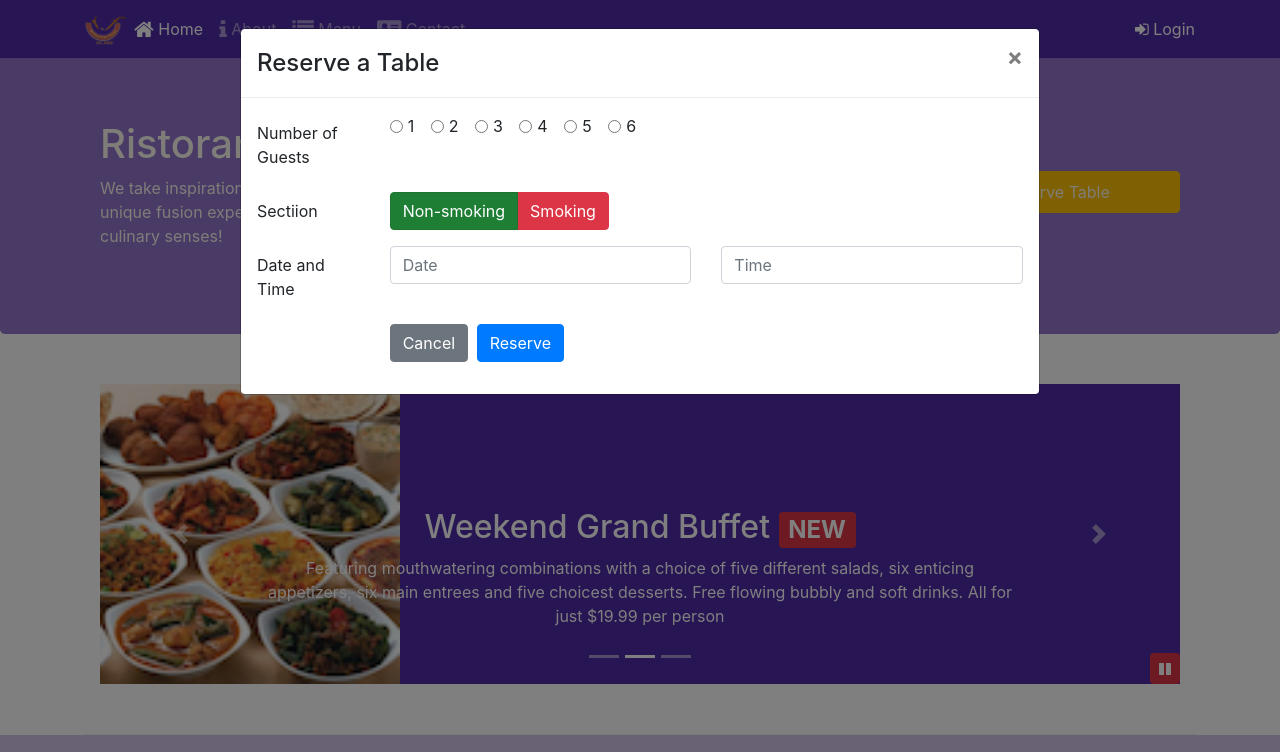
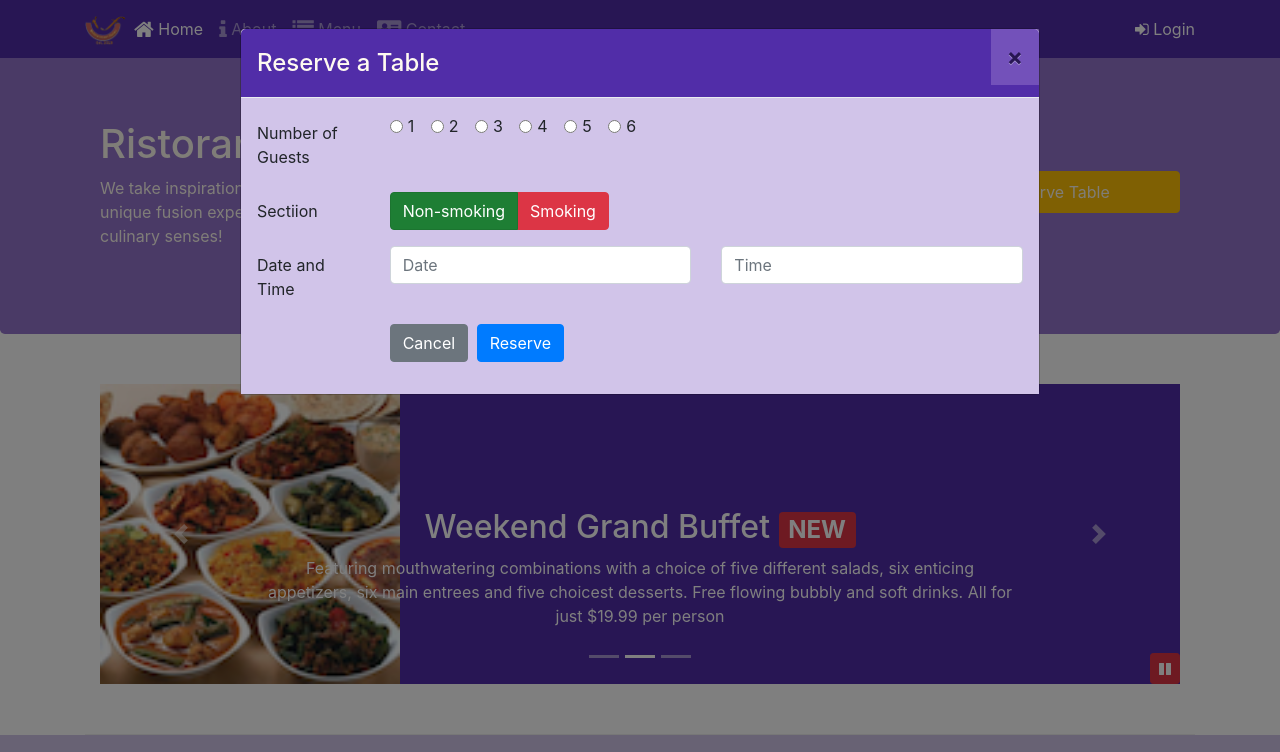
Before and after one commit to learningstuffz/bootstrap4-learn, a website: page index.html in a window 1280 px wide. Both pictures are taken after a click on the button "Reserve Table". Shown: the top 752 px of the page. Drawn offline with nearby package versions, Linux system fonts and the light colour scheme.

Commit message:
Complete final assignment

```diff
--- a/css/styles.scss
+++ b/css/styles.scss
@@ -73,3 +73,22 @@ body{
     position: absolute;
     bottom: 0px;
 }
+
+.modal-header {
+    background: $background-dark;
+
+    .modal-title {
+        color: floralwhite;
+    }
+    [data-dismiss] {
+        background: $background-light;
+    }
+}
+
+.modal-body {
+    background: $background-pale;
+}
+
+.id-login {
+    cursor: pointer;
+}
--- a/index.html
+++ b/index.html
@@ -17,26 +17,6 @@
 </head>
 
 <body>
-    <nav class="navbar navbar-dark navbar-expand-sm fixed-top">
-        <div class="container">
-            <button class="navbar-toggler" type="button" data-toggle="collapse" data-target="#Navbar">
-                <span class="navbar-toggler-icon"></span>
-            </button>
-            <a class="navbar-brand mr-auto" href="#"><img src="img/logo.png" height="30" width="41"></a>
-            <div class="collapse navbar-collapse" id="Navbar">
-                <ul class="navbar-nav mr-auto">
-                    <li class="nav-item active"><a class="nav-link" href="#"><span class="fa fa-home fa-lg"></span> Home</a></li>
-                    <li class="nav-item"><a class="nav-link" href="./aboutus.html"><span class="fa fa-info fa-lg"></span> About</a></li>
-                    <li class="nav-item"><a class="nav-link" href="#"><span class="fa fa-list fa-lg"></span> Menu</a></li>
-                    <li class="nav-item"><a class="nav-link" href="./contactus.html"><span class="fa fa-address-card fa-lg"></span> Contact</a></li>
-                </ul>
-                <span class="navbar-text">
-                    <a data-toggle="modal" data-target="#loginModal">
-                    <span class="fa fa-sign-in"></span> Login</a>
-                </span>
-            </div>
-        </div>
-    </nav>
     <!--Login Modal-->
     <div id="loginModal" class="modal fade" role="dialog">
         <div class="modal-dialog modal-lg" role="content">
@@ -148,6 +128,27 @@
             </div>
         </div>
     </div>
+
+    <nav class="navbar navbar-dark navbar-expand-sm fixed-top">
+        <div class="container">
+            <button class="navbar-toggler" type="button" data-toggle="collapse" data-target="#Navbar">
+                <span class="navbar-toggler-icon"></span>
+            </button>
+            <a class="navbar-brand mr-auto" href="#"><img src="img/logo.png" height="30" width="41"></a>
+            <div class="collapse navbar-collapse" id="Navbar">
+                <ul class="navbar-nav mr-auto">
+                    <li class="nav-item active"><a class="nav-link" href="#"><span class="fa fa-home fa-lg"></span> Home</a></li>
+                    <li class="nav-item"><a class="nav-link" href="./aboutus.html"><span class="fa fa-info fa-lg"></span> About</a></li>
+                    <li class="nav-item"><a class="nav-link" href="#"><span class="fa fa-list fa-lg"></span> Menu</a></li>
+                    <li class="nav-item"><a class="nav-link" href="./contactus.html"><span class="fa fa-address-card fa-lg"></span> Contact</a></li>
+                </ul>
+                <span class="navbar-text">
+                    <a class="id-login">
+                    <span class="fa fa-sign-in" id="callLogin"></span> Login</a>
+                </span>
+            </div>
+        </div>
+    </nav>
     <!-- Jumnotron Header -->
     <header class="jumbotron">
         <div class="container">
@@ -160,7 +161,7 @@
                     <img src="img/logo.png" class="img-fluid">
                 </div>
                 <div class="col-12 col-sm-3 align-self-center">
-                    <a role="button" class="btn btn-block nav-link btn-warning" data-toggle="modal" data-target="#reservation">Reserve Table</a>
+                    <a role="button" class="btn btn-block nav-link btn-warning" id="callReserve">Reserve Table</a>
                 </div>
             </div>
         </div>
@@ -277,6 +278,20 @@
                     $("#carouselButton").children("span").addClass('fa-pause');
                 }
             });
+
+            /**
+                Initiate Reserve Table Modal
+            **/
+            $("#callReserve").on('click', function() {
+                $('#reservation').modal('toggle')
+            });
+
+            /**
+                Initiate Login Modal
+            **/
+            $("#callLogin").on('click', function() {
+                $('#loginModal').modal('toggle')
+            });
         });
     </script>
 </body>
```
Also changed, not shown: css/styles.css.
